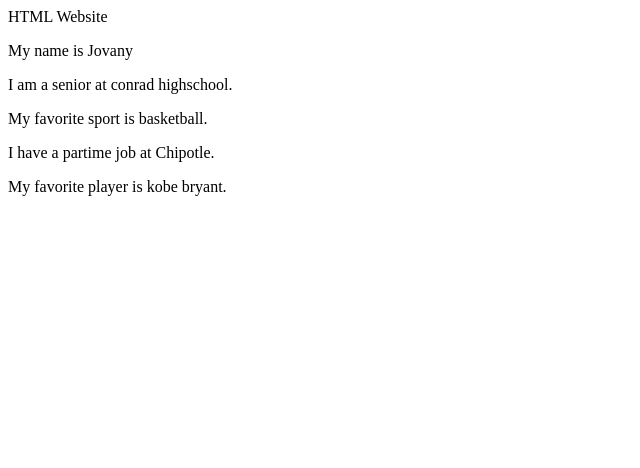
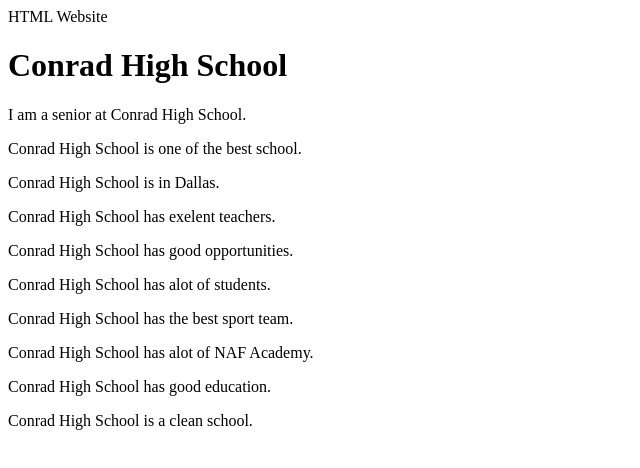
Before and after one commit to Jovanyd10/Jovanyd10.github.io, a plain HTML site: page index.html in a window 1280 px wide. Shown: the whole page, without its empty margins (0-640 px from the left). Drawn offline with Linux system fonts and the light colour scheme.

Commit message:
Update index.html

```diff
--- a/index.html
+++ b/index.html
@@ -1,13 +1,20 @@
-<DOCTYPE HTML>
+<!DOCTYPE HTML>
 <HTML>
 <HEAD>
-<TOPIC>HTML Website </TOPIC>
+<TOPIC>HTML Website
+</TOPIC>
 </HEAD>
 <Body>
-<P> My name is Jovany <p>
-<p> I am a senior at conrad highschool.</p>
-<p> My favorite sport is basketball.</p>
-<p> I have a partime job at Chipotle. </p>
-<p> My favorite player is kobe bryant.</p>
-</Body>
-</HTML>
+<h1> Conrad High School </h1>
+<p> I am a senior at Conrad High School.</p>
+<p> Conrad High School is one of the best school. </p>
+<p> Conrad High School is in Dallas. </p>
+<p> Conrad High School has exelent teachers. </p>
+<p> Conrad High School has good opportunities.</p>
+<p> Conrad High School has alot of students.</p>
+ <p> Conrad High School has the best sport team.</p>
+ <p> Conrad High School has alot of NAF Academy.</p>
+<p> Conrad High School has good education.</p>
+<p> Conrad High School is a clean school.</p>
+  </Body>
+  </HTML>
```
